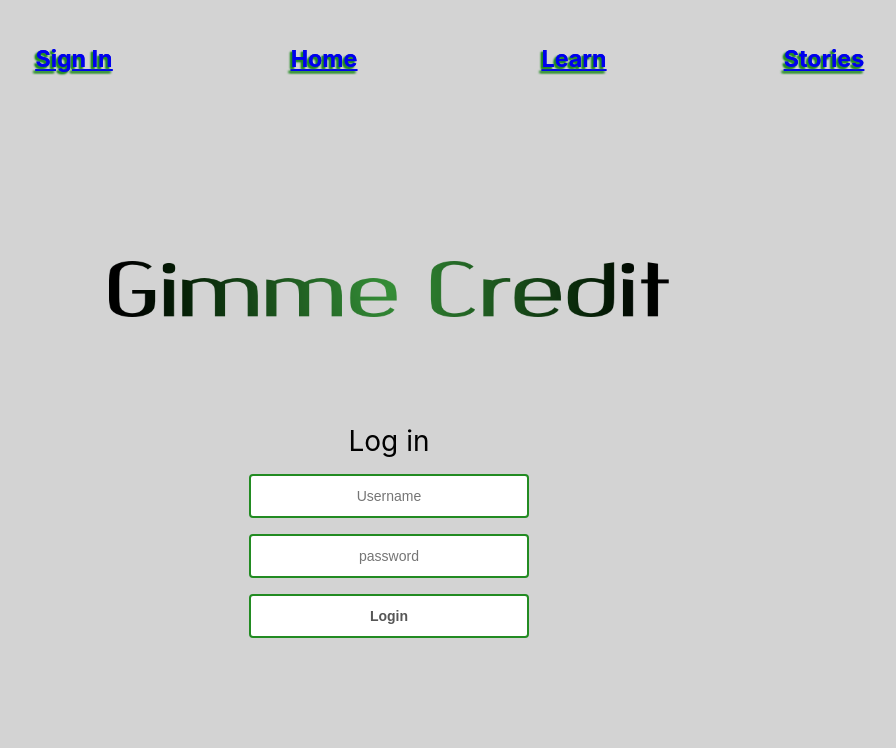
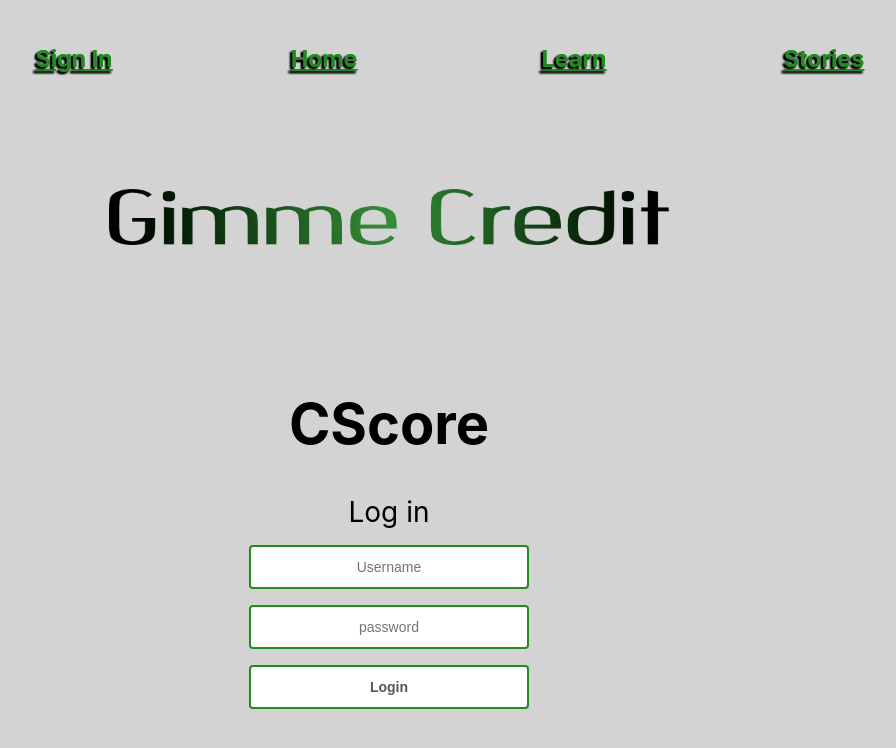
Before and after one commit to Mumrawsingh/gimme-credit-app, a React (Create React App) app in the folder client/: page / in a window 1280 px wide. Shown: the top 748 px of the page, without its empty margins (251-1147 px from the left). Built offline with nearby package versions, Linux system fonts and the light colour scheme.

Commit message:
CS component created. rails db update

```diff
--- a/client/src/App.css
+++ b/client/src/App.css
@@ -11,6 +11,13 @@
   pointer-events: none;
 
 }
+
+a{
+color: forestgreen;
+text-shadow: -2px 2px 2px black;
+}
+
+/* a:hover{} */
 
 /* ################################################## */
 
@@ -120,7 +127,6 @@ body, html, #root, .app, .container {
   float:left;
   padding:5px;
   width: 30vmin;
-  text-shadow: -2px 2px 2px forestgreen;
 
 }
 
--- a/client/src/App.js
+++ b/client/src/App.js
@@ -3,6 +3,7 @@ import Routing from './components/Routing';
 import './App.css';
 import logo         from './gimmecreditlogo.png';
 import NavBar from './components/NavBar';
+import CreditScore from './components/CreditScore';
 
 
 function App() {
@@ -16,6 +17,7 @@ function App() {
             </header>
           </div>
 
+          <CreditScore/>
           <NavBar/>
           <Routing/>
 
--- /dev/null
+++ b/client/src/components/CreditScore.js
@@ -0,0 +1,13 @@
+import React from "react";
+
+function CreditScore(){
+
+    return (
+        <div className="score-card">
+            <h1>CScore</h1>
+        </div>
+    )
+
+}
+
+export default CreditScore;
```
Also changed, not shown: client/src/components/Creditscore.js (deleted), 1 other file (tests, documents, lock files or other folders).
